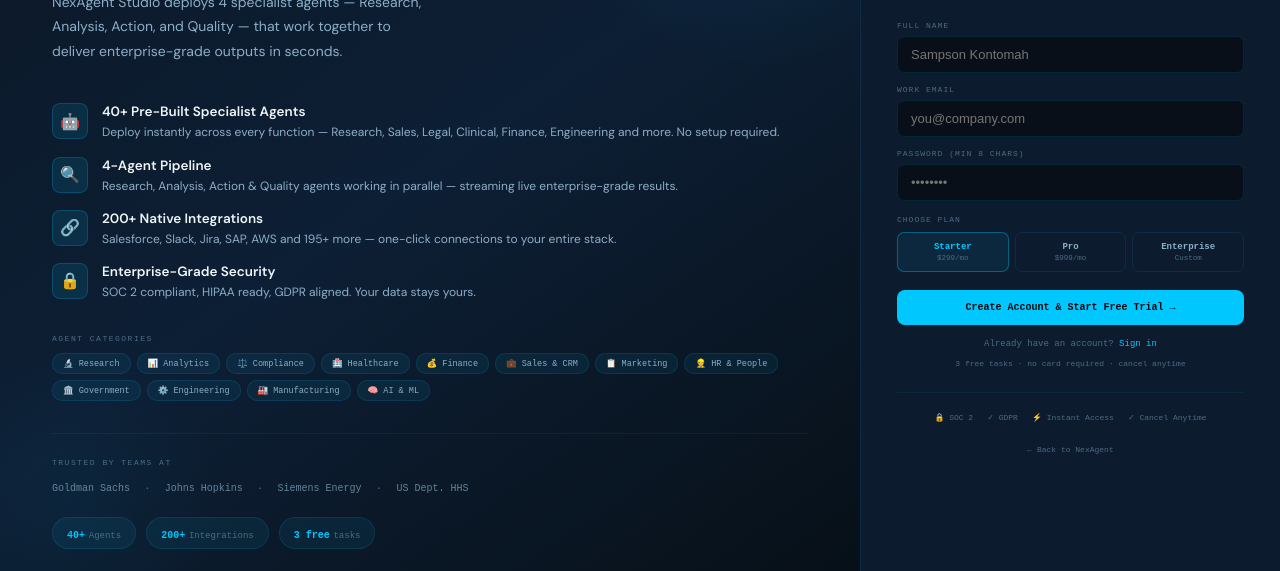
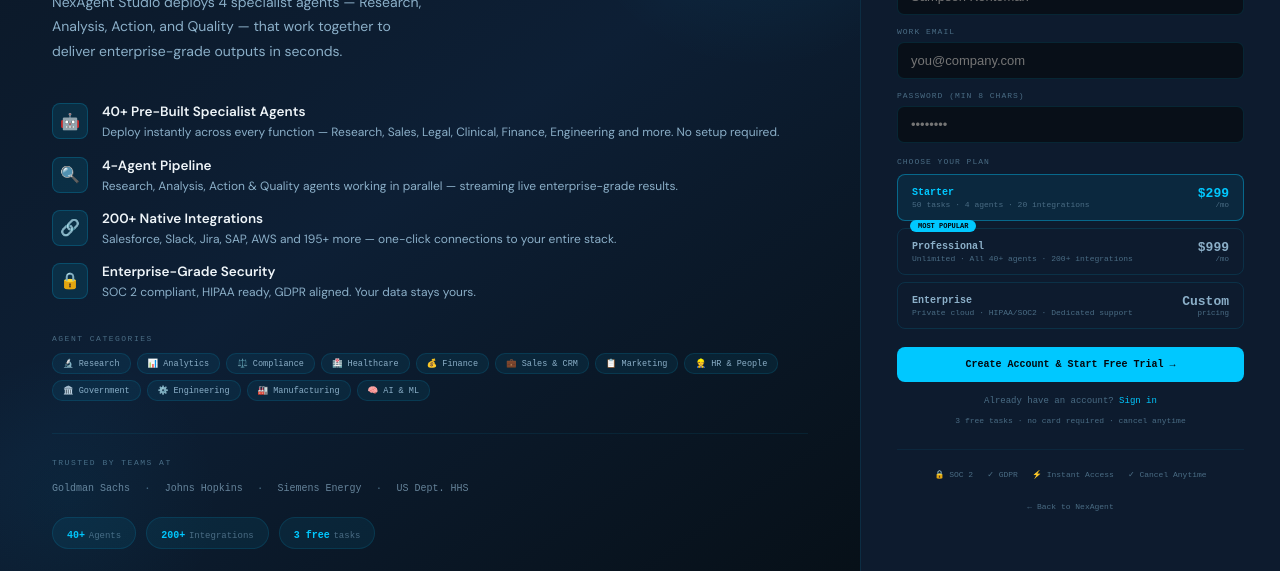
Before and after one commit to cardioailive1/nexagent-app, a plain HTML site: page index.html in a window 1280 px wide. Both pictures are taken after typing "name@example.com", "Sample123" into the empty fields and a click on the button "Create Account". Shown: the part 229-800 px from the top of the page. Drawn offline with nearby package versions, Linux system fonts and the light colour scheme; a web font is replaced by a local one.

Commit message:
Update index.html

```diff
--- a/index.html
+++ b/index.html
@@ -220,7 +220,11 @@
 <div class="trial-bar" id="trialBar">
   <div class="trial-dot"></div>
   <span id="trialTxt" style="font-family:var(--fm);font-size:10px;color:var(--fg)"><strong style="color:var(--accent)">3 free tasks</strong> &mdash; no credit card required</span>
-  <button onclick="window.open('https://buy.stripe.com/6oU3cv8l47Hv9v5bbA1oI04','_blank')" style="padding:4px 12px;background:var(--accent);color:var(--black);border:none;border-radius:5px;font-family:var(--fm);font-size:8.5px;font-weight:700;cursor:pointer">Upgrade $299/mo</button>
+  <div style="display:flex;gap:6px;align-items:center">
+    <button onclick="window.open('https://buy.stripe.com/6oU3cv8l47Hv9v5bbA1oI04','_blank')" style="padding:4px 10px;background:transparent;border:1px solid rgba(0,200,255,.3);color:var(--accent);border-radius:5px;font-family:var(--fm);font-size:8px;cursor:pointer">Starter $299</button>
+    <button onclick="window.open('https://buy.stripe.com/7sYfZh6cWe5T7mXfrQ1oI05','_blank')" style="padding:4px 10px;background:var(--accent);color:var(--black);border:none;border-radius:5px;font-family:var(--fm);font-size:8px;font-weight:700;cursor:pointer">Pro $999 &#x2605;</button>
+    <button onclick="window.open('https://buy.stripe.com/eVqdR96cW8Lz9v593s1oI06','_blank')" style="padding:4px 10px;background:transparent;border:1px solid rgba(0,200,255,.15);color:var(--dim);border-radius:5px;font-family:var(--fm);font-size:8px;cursor:pointer">Enterprise</button>
+  </div>
 </div>
 
 <!-- MAIN APP -->
@@ -2138,11 +2142,14 @@
   _gatePlan = plan;
   var plans = {starter:'gPlanStarter', pro:'gPlanPro', enterprise:'gPlanEnt'};
   Object.keys(plans).forEach(function(p) {
-    var el = document.getElementById(plans[p]); if(!el) return;
+    var el = document.getElementById(plans[p]); if (!el) return;
     var active = p === plan;
-    el.style.background  = active ? 'rgba(0,200,255,.08)' : 'transparent';
-    el.style.borderColor = active ? 'rgba(0,200,255,.35)' : 'rgba(0,200,255,.1)';
-    el.querySelector('div').style.color = active ? '#00C8FF' : '#8BAFC8';
+    el.style.background  = active ? 'rgba(0,200,255,.1)' : 'transparent';
+    el.style.borderColor = active ? 'rgba(0,200,255,.5)' : 'rgba(0,200,255,.12)';
+    el.style.boxShadow   = active ? '0 0 14px rgba(0,200,255,.15)' : 'none';
+    // Update name div color
+    var nameDiv = el.querySelector('div div');
+    if (nameDiv) nameDiv.style.color = active ? '#00C8FF' : '#8BAFC8';
   });
 }
 
@@ -2654,20 +2661,25 @@
       </div>
       <!-- Plan selector -->
       <div style="margin-bottom:18px">
-        <div style="font-family:monospace;font-size:8px;color:#4A6C84;letter-spacing:1px;text-transform:uppercase;margin-bottom:8px">Choose Plan</div>
-        <div style="display:grid;grid-template-columns:repeat(3,1fr);gap:6px">
-          <div id="gPlanStarter" onclick="selectGatePlan('starter')" style="padding:9px 6px;background:rgba(0,200,255,.08);border:1px solid rgba(0,200,255,.35);border-radius:7px;text-align:center;cursor:pointer;transition:all .15s">
-            <div style="font-family:monospace;font-size:9px;color:#00C8FF;font-weight:700">Starter</div>
-            <div style="font-family:monospace;font-size:7.5px;color:#4A6C84;margin-top:2px">$299/mo</div>
+        <div style="font-family:monospace;font-size:8px;color:#4A6C84;letter-spacing:1px;text-transform:uppercase;margin-bottom:8px">Choose Your Plan</div>
+        <div style="display:flex;flex-direction:column;gap:7px">
+
+          <div id="gPlanStarter" onclick="selectGatePlan('starter')" style="padding:11px 14px;background:rgba(0,200,255,.08);border:1px solid rgba(0,200,255,.4);border-radius:8px;cursor:pointer;transition:all .15s;display:flex;align-items:center;justify-content:space-between">
+            <div><div style="font-family:monospace;font-size:10px;color:#00C8FF;font-weight:700">Starter</div><div style="font-family:monospace;font-size:8px;color:#4A6C84;margin-top:2px">50 tasks &middot; 4 agents &middot; 20 integrations</div></div>
+            <div style="text-align:right"><div style="font-family:monospace;font-size:13px;color:#00C8FF;font-weight:700">$299</div><div style="font-family:monospace;font-size:7.5px;color:#4A6C84">/mo</div></div>
           </div>
-          <div id="gPlanPro" onclick="selectGatePlan('pro')" style="padding:9px 6px;background:transparent;border:1px solid rgba(0,200,255,.1);border-radius:7px;text-align:center;cursor:pointer;transition:all .15s">
-            <div style="font-family:monospace;font-size:9px;color:#8BAFC8;font-weight:700">Pro</div>
-            <div style="font-family:monospace;font-size:7.5px;color:#4A6C84;margin-top:2px">$999/mo</div>
+
+          <div id="gPlanPro" onclick="selectGatePlan('pro')" style="padding:11px 14px;background:transparent;border:1px solid rgba(0,200,255,.12);border-radius:8px;cursor:pointer;transition:all .15s;display:flex;align-items:center;justify-content:space-between;position:relative">
+            <div style="position:absolute;top:-9px;left:12px;background:#00C8FF;color:#04080E;font-family:monospace;font-size:7px;font-weight:700;padding:2px 8px;border-radius:8px">MOST POPULAR</div>
+            <div><div style="font-family:monospace;font-size:10px;color:#8BAFC8;font-weight:700">Professional</div><div style="font-family:monospace;font-size:8px;color:#4A6C84;margin-top:2px">Unlimited &middot; All 40+ agents &middot; 200+ integrations</div></div>
+            <div style="text-align:right"><div style="font-family:monospace;font-size:13px;color:#8BAFC8;font-weight:700">$999</div><div style="font-family:monospace;font-size:7.5px;color:#4A6C84">/mo</div></div>
           </div>
-          <div id="gPlanEnt" onclick="selectGatePlan('enterprise')" style="padding:9px 6px;background:transparent;border:1px solid rgba(0,200,255,.1);border-radius:7px;text-align:center;cursor:pointer;transition:all .15s">
-            <div style="font-family:monospace;font-size:9px;color:#8BAFC8;font-weight:700">Enterprise</div>
-            <div style="font-family:monospace;font-size:7.5px;color:#4A6C84;margin-top:2px">Custom</div>
+
+          <div id="gPlanEnt" onclick="selectGatePlan('enterprise')" style="padding:11px 14px;background:transparent;border:1px solid rgba(0,200,255,.12);border-radius:8px;cursor:pointer;transition:all .15s;display:flex;align-items:center;justify-content:space-between">
+            <div><div style="font-family:monospace;font-size:10px;color:#8BAFC8;font-weight:700">Enterprise</div><div style="font-family:monospace;font-size:8px;color:#4A6C84;margin-top:2px">Private cloud &middot; HIPAA/SOC2 &middot; Dedicated support</div></div>
+            <div style="text-align:right"><div style="font-family:monospace;font-size:13px;color:#8BAFC8;font-weight:700">Custom</div><div style="font-family:monospace;font-size:7.5px;color:#4A6C84">pricing</div></div>
           </div>
+
         </div>
       </div>
       <button id="gateBtnUp" onclick="gateSignUp()" style="width:100%;padding:12px;background:#00C8FF;color:#04080E;border:none;border-radius:8px;font-family:monospace;font-size:10px;font-weight:700;cursor:pointer;margin-bottom:14px;transition:opacity .15s" onmouseover="this.style.opacity='.88'" onmouseout="this.style.opacity='1'">Create Account &amp; Start Free Trial &#x2192;</button>
```
